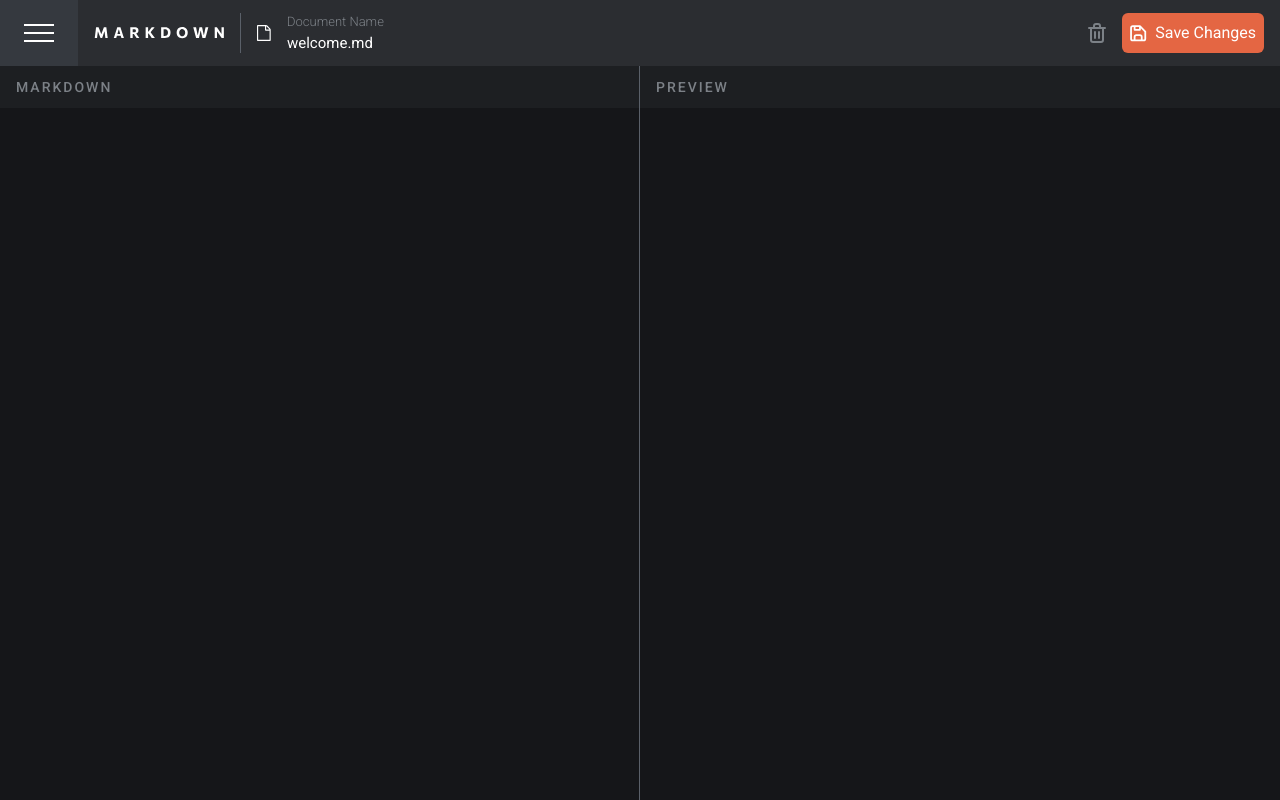
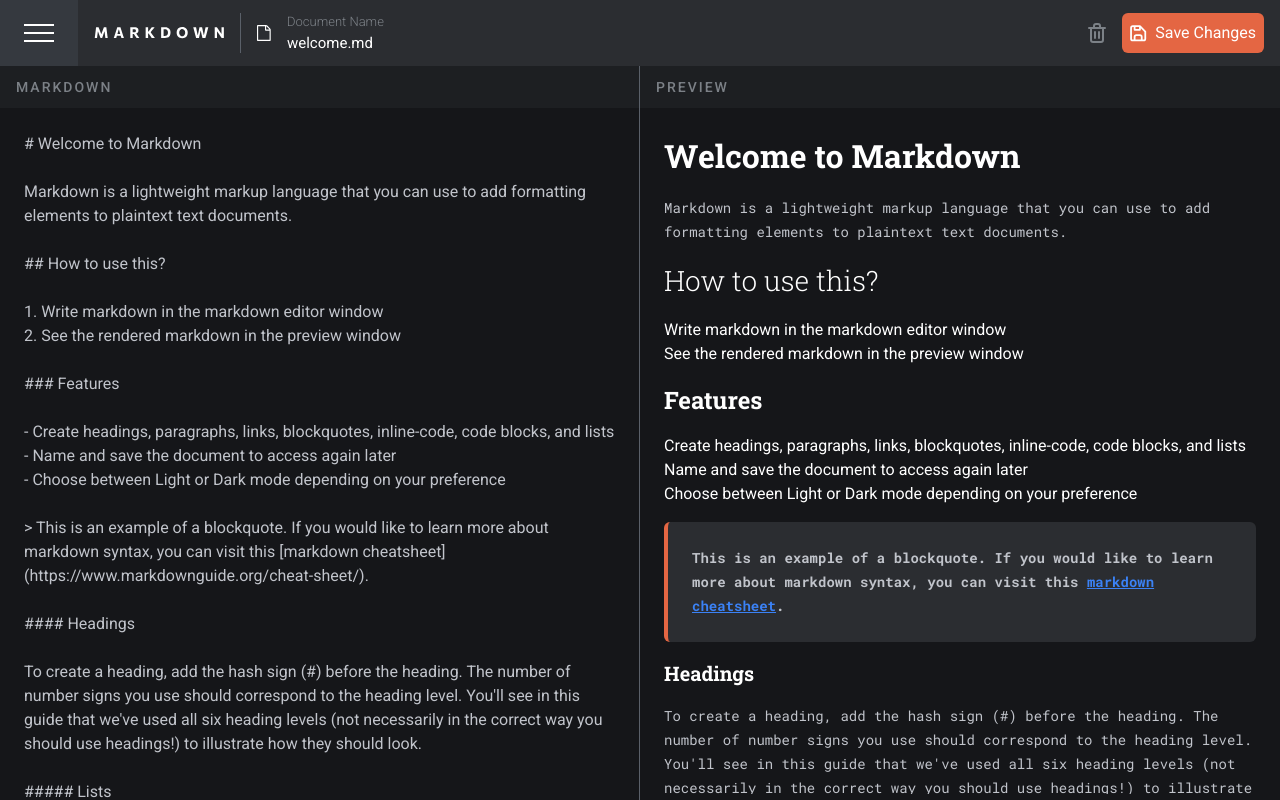
Before and after one commit to mickoymouse/markdown, a Next.js app: page / in a window 1280 px wide. Built offline with nearby package versions, Linux system fonts and the light colour scheme.

Commit message:
Added markdown preview and default styles to some elements.

```diff
--- a/app/page.tsx
+++ b/app/page.tsx
@@ -2,6 +2,7 @@
 
 import { Roboto_Mono, Roboto_Slab } from "next/font/google";
 import { useEffect, useState } from "react";
+import Markdown from "react-markdown";
 
 import { Data, data as initialData } from "@/db/data";
 import Navbar from "@/app/Navbar";
@@ -17,6 +18,10 @@ const fontRbMono = Roboto_Mono({
 	weight: ["100", "300", "400", "500", "700"],
 	subsets: ["latin"],
 });
+
+type CustomComponents = {
+	[key: string]: React.ComponentType<{ children: React.ReactNode }>;
+};
 
 export default function Home() {
 	const [mdData, setMdData] = useState<Data[]>(initialData);
@@ -45,6 +50,107 @@ export default function Home() {
 
 	const [sidebarIsOpen, setSidebarIsOpen] = useState(false);
 	const [isLight, setIsLight] = useState(false);
+	const [markdown, setMarkdown] = useState(mdData[0].content);
+
+	const customComponents: CustomComponents = {
+		h1({ children, ...rest }) {
+			return (
+				<h1
+					{...rest}
+					className={`text-preview-h1 font-bold text-cstm-black-700 dark:text-white ${fontRbSlab.className}`}
+				>
+					{children}
+				</h1>
+			);
+		},
+		h2({ children, ...rest }) {
+			return (
+				<h2
+					{...rest}
+					className={`text-preview-h2 font-light text-cstm-black-700 dark:text-white ${fontRbSlab.className}`}
+				>
+					{children}
+				</h2>
+			);
+		},
+		h3({ children, ...rest }) {
+			return (
+				<h3
+					{...rest}
+					className={`text-preview-h3 font-bold text-cstm-black-700 dark:text-white ${fontRbSlab.className}`}
+				>
+					{children}
+				</h3>
+			);
+		},
+		h4({ children, ...rest }) {
+			return (
+				<h4
+					{...rest}
+					className={`text-preview-h4 font-bold text-cstm-black-700 dark:text-white ${fontRbSlab.className}`}
+				>
+					{children}
+				</h4>
+			);
+		},
+		h5({ children, ...rest }) {
+			return (
+				<h5
+					{...rest}
+					className={`text-preview-h5 font-bold text-cstm-black-700 dark:text-white ${fontRbSlab.className}`}
+				>
+					{children}
+				</h5>
+			);
+		},
+		h6({ children, ...rest }) {
+			return (
+				<h6
+					{...rest}
+					className={`text-preview-h6 font-bold text-cstm-orange-default ${fontRbSlab.className}`}
+				>
+					{children}
+				</h6>
+			);
+		},
+		p({ children, ...rest }) {
+			return (
+				<p
+					{...rest}
+					className={`text-preview-p leading-6 text-cstm-black-500 dark:text-cstm-black-400 ${fontRbMono.className}`}
+				>
+					{children}
+				</p>
+			);
+		},
+		pre({ children, ...rest }) {
+			return (
+				<pre
+					{...rest}
+					className={`p-6 rounded-md text-markdown-code leading-6 text-cstm-black-700 dark:text-white bg-cstm-black-200 dark:bg-cstm-black-800 ${fontRbSlab.className}`}
+				>
+					{children}
+				</pre>
+			);
+		},
+		blockquote({ children, ...rest }) {
+			return (
+				<blockquote
+					{...rest}
+					className={`border-l-4 border-l-cstm-orange-default p-6 rounded-md text-preview-p leading-6 font-bold text-cstm-black-700 dark:text-white bg-cstm-black-200 dark:bg-cstm-black-800 ${fontRbSlab.className}`}
+				>
+					{children}
+				</blockquote>
+			);
+		},
+		a({ children, ...rest }) {
+			return (
+				<a {...rest} className={`text-blue-500 underline`}>
+					{children}
+				</a>
+			);
+		},
+	};
 
 	return (
 		<main
@@ -72,16 +178,22 @@ export default function Home() {
 						</h2>
 						<div className="grow w-full flex">
 							<textarea
+								autoFocus
+								value={markdown}
+								onChange={(e) => setMarkdown(e.target.value)}
 								name="mdinput"
 								id="mdinput"
 								className="w-full p-6 grow resize-none border-none overflow-auto outline-none text-cstm-black-700 dark:text-cstm-black-400 bg-white dark:bg-cstm-black-1000"
 							></textarea>
 						</div>
 					</div>
-					<div className="w-[50%] bg-white dark:bg-cstm-black-1000 dark:text-white">
+					<div className="flex flex-col w-[50%] bg-white dark:bg-cstm-black-1000 dark:text-white">
 						<h2 className="h-[42px] w-full bg-cstm-black-200 dark:bg-cstm-black-900 flex items-center p-4 uppercase text-cstm-black-500 text-heading-s tracking-[2px] font-medium">
 							preview
 						</h2>
+						<div className="grow w-full max-h-[calc(100vh-114px)] flex flex-col p-6 gap-4 overflow-y-auto">
+							<Markdown components={customComponents}>{markdown}</Markdown>
+						</div>
 					</div>
 				</div>
 			</div>
--- a/package.json
+++ b/package.json
@@ -13,6 +13,7 @@
     "next": "14.2.4",
     "react": "^18",
     "react-dom": "^18",
+    "react-markdown": "^9.0.1",
     "tailwind-merge": "^2.3.0"
   },
   "devDependencies": {
--- a/tailwind.config.ts
+++ b/tailwind.config.ts
@@ -20,12 +20,6 @@ const config: Config = {
 				"preview-h5": "1rem", // Equivalent to 16px (1 * 16px)
 				"preview-h6": "0.875rem", // Equivalent to 14px (0.875 * 16px)
 				"preview-p": "0.875rem", // Equivalent to 14px (0.875 * 16px)
-				"preview-p-bold": "0.875rem", // Equivalent to 14px (0.875 * 16px)
-			},
-			lineHeight: {
-				"preview-p": "1.5",
-				"preview-p-bold": "1.5",
-				"markdown-code": "1.5",
 			},
 			colors: {
 				"cstm-orange": {
```
Also changed, not shown: 1 other file (tests, documents, lock files or other folders).
